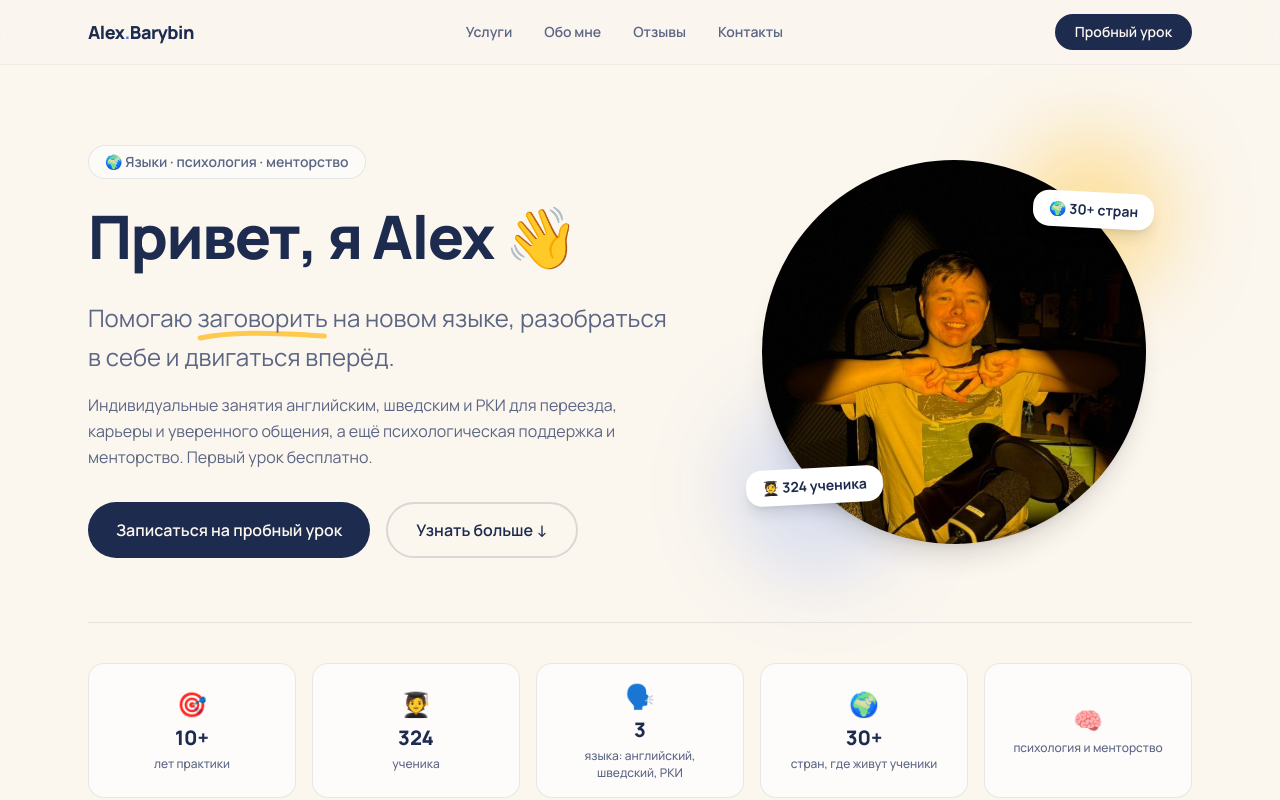
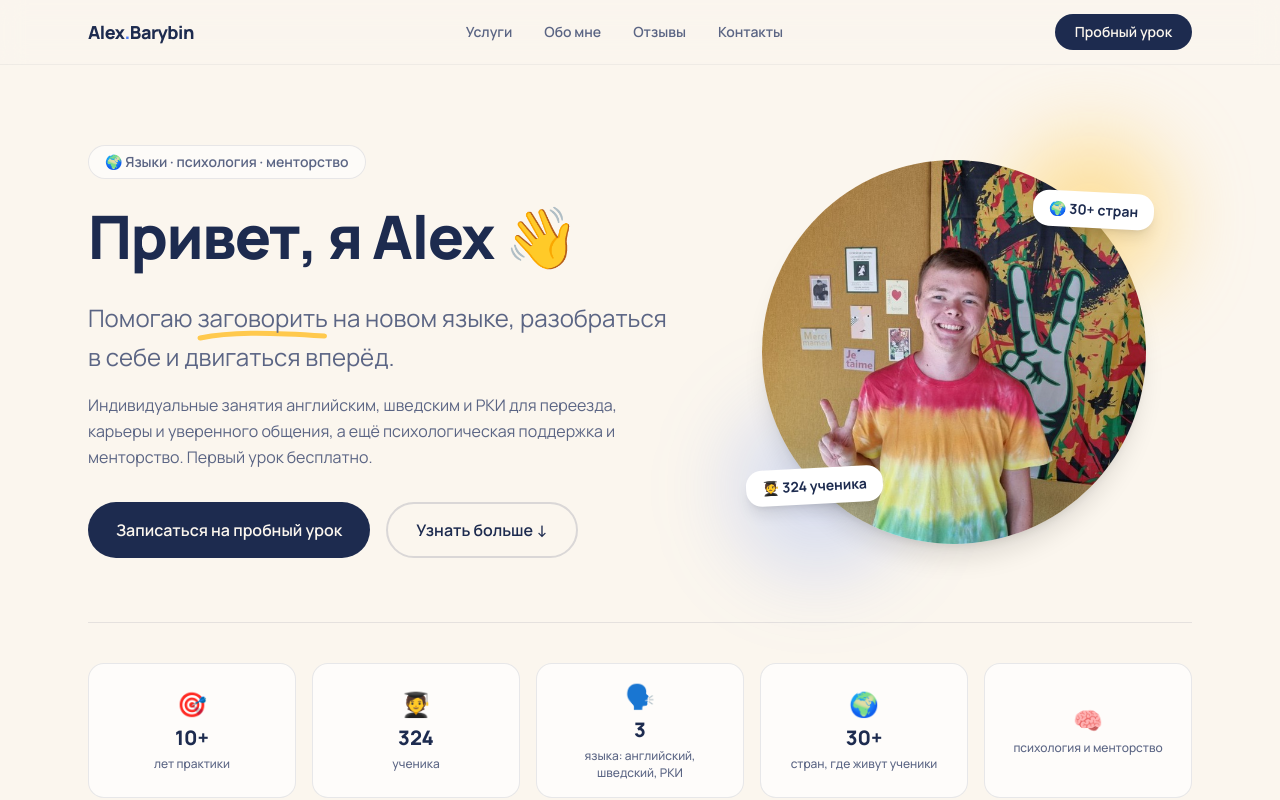
Before and after one commit to Cyrillkel/englishscool, a Next.js app: page / in a window 1280 px wide. Shown: the top 800 px of the page. Built offline with nearby package versions, Linux system fonts and the light colour scheme.

Commit message:
Swap hero photo and soften reveal animation timing

```diff
--- a/src/shared/ui/reveal.tsx
+++ b/src/shared/ui/reveal.tsx
@@ -48,7 +48,7 @@ export function Reveal({
     <Component
       ref={ref}
       style={visible && delay ? { transitionDelay: `${delay}ms` } : undefined}
-      className={`transition-all duration-500 ease-out ${
+      className={`transition-all duration-800 ease-[cubic-bezier(0.19,1,0.22,1)] hover:duration-150 ${
         visible ? "translate-y-0 opacity-100" : "translate-y-6 opacity-0"
       } ${className}`}
     >
--- a/src/widgets/hero/ui/hero.tsx
+++ b/src/widgets/hero/ui/hero.tsx
@@ -50,7 +50,7 @@ export function Hero() {
               aria-hidden="true"
             />
             <Image
-              src="/photo_2026-01-12_13-45-19.jpg"
+              src="/photo_2023-09-09_02-35-11.jpg"
               alt="Alex Barybin"
               width={640}
               height={640}
```
Also changed, not shown: public/photo_2023-09-09_02-35-11.jpg (added).
